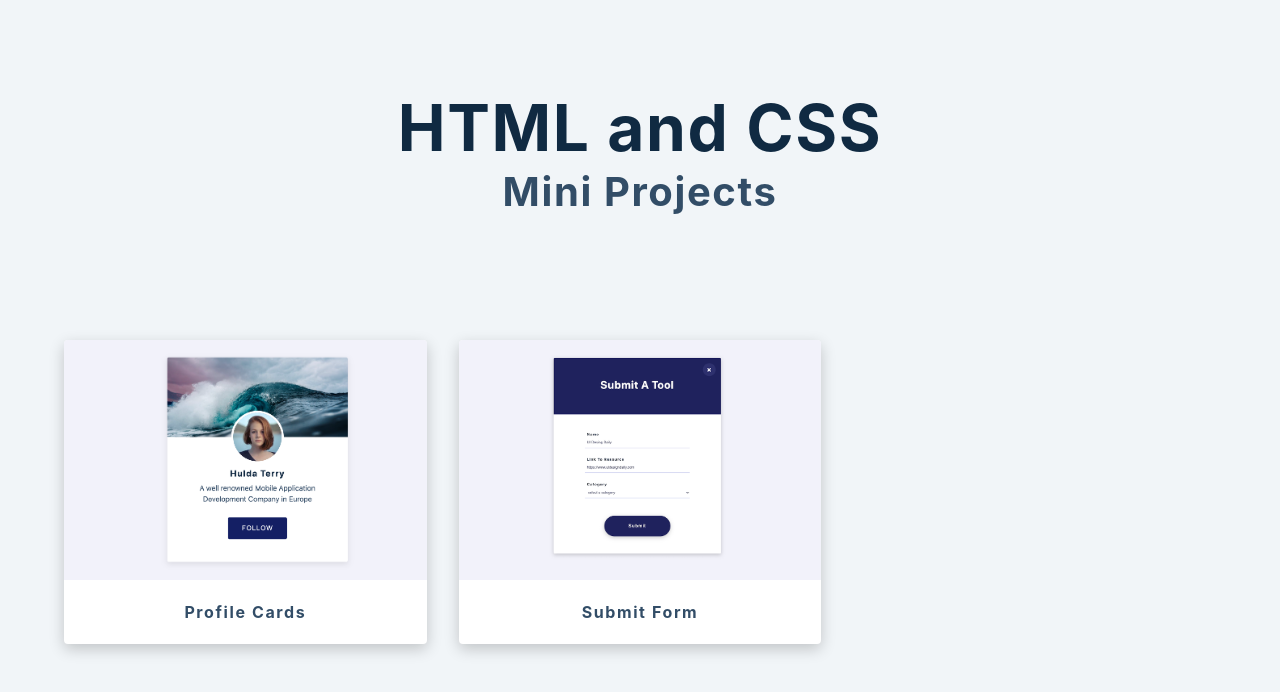
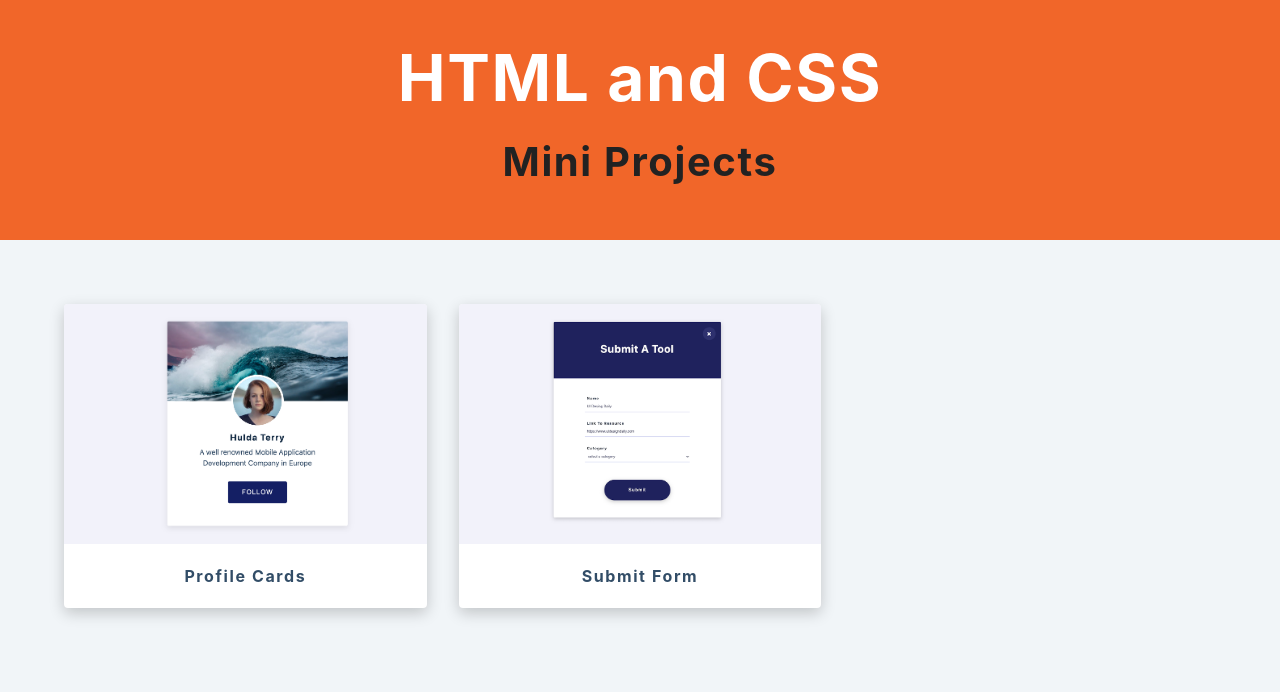
Before and after one commit to john-smilga/html-css-mini-projects-site, a plain HTML site: page index.html in a window 1280 px wide. Drawn offline with Linux system fonts and the light colour scheme.

Commit message:
home page hero added

```diff
--- a/index.html
+++ b/index.html
@@ -7,9 +7,11 @@
     <link rel="stylesheet" href="styles.css" />
   </head>
   <body>
-    <div class="title">
-      <h1>HTML and CSS</h1>
-      <h2 class="subtitle">mini projects</h2>
+    <div class="hero">
+      <div class="title">
+        <h1>HTML and CSS</h1>
+        <h2 class="subtitle">mini projects</h2>
+      </div>
     </div>
     <section class="section">
       <div class="section-center">
--- a/styles.css
+++ b/styles.css
@@ -123,15 +123,24 @@ p {
 Title
 ===============
 */
+.hero {
+  min-height: 30vh;
+  background: #f16629;
+  display: flex;
+  align-items: center;
+  justify-content: center;
+  margin-bottom: 4rem;
+}
 .title {
   text-align: center;
-  margin: 6rem 0 8rem 0;
 }
 .title h1 {
+  color: var(--clr-white);
   text-transform: none !important;
+  margin-bottom: 2rem;
 }
 .subtitle {
-  color: var(--clr-grey-3);
+  color: var(--clr-black);
 }
 /*
 ===============
```
